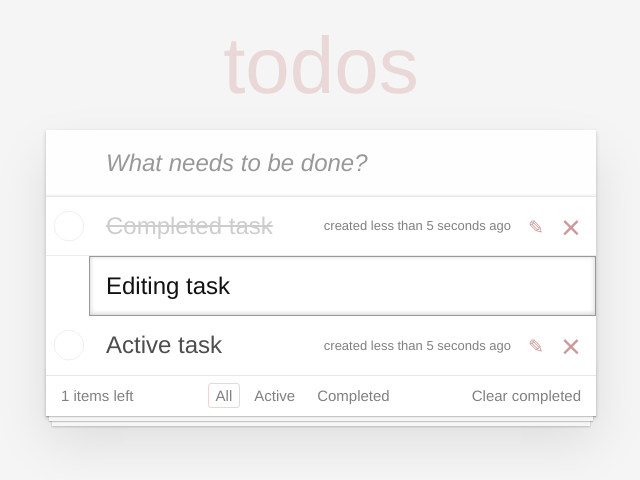
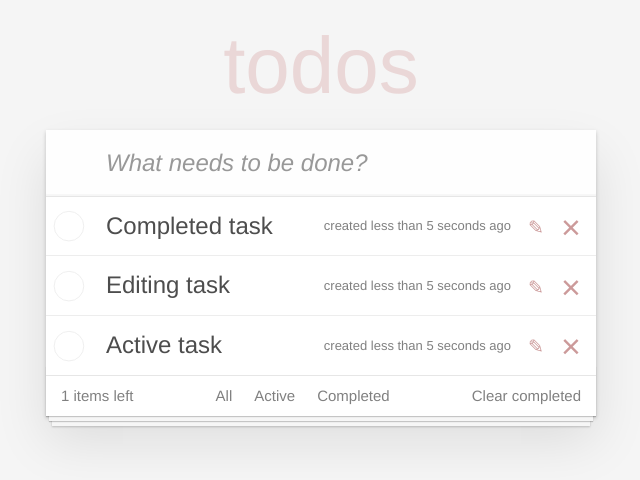
Before and after one commit to chepaksov/todo, a React (Create React App) app: page / in a window 1280 px wide. Shown: the top 480 px of the page, without its empty margins (319-959 px from the left). Built offline with nearby package versions, Linux system fonts and the light colour scheme.

Commit message:
фильтры добавляются, но не убираются, а список класс при нажатии на одну кнопку добавляется всем

```diff
--- a/src/components/App.js
+++ b/src/components/App.js
@@ -7,14 +7,14 @@ import Footer from "./Footer";
 const App = () => {
     const Form = () => {
         const todoData = [
-            {label: 'Completed task', id: 1, status: 'completed'},
-            {label: 'Editing task', id: 2, status: 'editing'},
-            {label: 'Active task', id: 3, status: 'active'},
+            {label: 'Completed task', id: 1},
+            {label: 'Editing task', id: 2},
+            {label: 'Active task', id: 3},
         ];
         const filterElem = [
-            {label: 'All', id: 1, selected: true},
-            {label: 'Active', id: 2, selected: false},
-            {label: 'Completed', id: 3, selected: false},
+            {label: 'All', id: 1},
+            {label: 'Active', id: 2},
+            {label: 'Completed', id: 3},
         ];
         return (
             <span>
--- a/src/components/Buttons/BtnIconDestroy.js
+++ /dev/null
@@ -1,6 +0,0 @@
-import React from 'react';
-
-const BtnIconDestroy = () => {
-    return <button className="icon icon-destroy"/>
-}
-export default BtnIconDestroy;
--- a/src/components/Buttons/BtnIconEdit.js
+++ /dev/null
@@ -1,6 +0,0 @@
-import React from 'react';
-
-const BtnIconEdit = () => {
-    return <button className="icon icon-edit"/>
-}
-export default BtnIconEdit;
--- a/src/components/Footer.js
+++ b/src/components/Footer.js
@@ -14,7 +14,7 @@ export default class Footer extends Component {
         });
         return (
             <footer className="footer">
-                <span className={"todo-count"}>1 items left</span>
+                <span className="todo-count">1 items left</span>
                 <ul className="filters">
                     {elementFilter}
                 </ul>
--- a/src/components/Task.js
+++ b/src/components/Task.js
@@ -1,18 +1,10 @@
 import React, {Component} from 'react';
-import BtnIconDestroy from "./Buttons/BtnIconDestroy";
-import BtnIconEdit from "./Buttons/BtnIconEdit";
 import {formatDistanceToNow} from 'date-fns';
 
 export default class Task extends Component {
-    onToggleClick = () => {
-        console.log(`Done: ${this.props.label}`);
-    }
-
     render() {
         const {label} = this.props;
         return (
-            <div className="view">
-                <input className="toggle" type="checkbox" onClick={this.onToggleClick}/>
                 <label>
                     <span className="description">{label}</span>
                     <span className="created">created {formatDistanceToNow(new Date(), {
@@ -20,9 +12,6 @@ export default class Task extends Component {
                         includeSeconds: true
                     })}</span>
                 </label>
-                <BtnIconEdit/>
-                <BtnIconDestroy/>
-            </div>
         )
     }
 }
--- a/src/components/TaskFilter.js
+++ b/src/components/TaskFilter.js
@@ -2,10 +2,19 @@ import React, {Component} from 'react';
 import classNames from "classnames";
 
 export default class TaskFilter extends Component {
+    state = {
+        selected: false
+    };
+    onToggleClick = () => {
+        this.setState({
+            selected: true
+        });
+    };
     render() {
-        const {selected, label} = this.props;
+        const {label} = this.props;
+       const  {selected} = this.state;
         return (
-            <button className={classNames({selected})}>{label}</button>
+            <button className={classNames({selected})} onClick={this.onToggleClick}>{label}</button>
         )
     }
 };
--- a/src/components/TaskList.js
+++ b/src/components/TaskList.js
@@ -1,24 +1,48 @@
 import React, {Component} from 'react';
 import Task from "./Task";
 import classNames from "classnames";
+import BtnIconEdit from "./Buttons/BtnIconEdit";
+import BtnIconDestroy from "./Buttons/BtnIconDestroy";
 
 export default class TaskList extends Component {
+    state = {
+        completed: false,
+        editing : false
+    };
+    onToggleClick = () => {
+        this.setState({
+            completed: true
+        });
+    };
+    onIconEditClick = () => {
+        this.setState({
+            editing: true
+        });
+    }
     render() {
+        const {completed , editing} = this.state;
         const {todos} = this.props;
         const elements = todos.map((item) => {
-            const {id, status, ...itemProps} = item;
-            const classes = classNames({
-                editing: item.status === 'editing',
-                completed: item.status === 'completed',
-            });
-            return (item.status === 'editing') ? (
-                <li key={id} className={classes}>
-                    <Task {...itemProps}/>
+            const {id, ...itemProps} = item;
+
+            return (editing) ? (
+                <li key={id} className={classNames({editing})}>
+                    <div className="view">
+                        <input className="toggle" type="checkbox" onClick={this.onToggleClick}/>
+                        <Task {...itemProps}/>
+                        <button className="icon icon-edit" onClick={this.onIconEditClick}  />
+                        <button className="icon icon-destroy"/>
+                    </div>
                     <input type="text" className="edit" defaultValue="Editing task"/>
                 </li>
             ) : (
-                <li key={id} className={classes}>
+                <li key={id} className={classNames({completed})}>
+                    <div className="view">
+                        <input className="toggle" type="checkbox" onClick={this.onToggleClick}/>
                     <Task {...itemProps}/>
+                        <button className="icon icon-edit" onClick={this.onIconEditClick}  />
+                        <button className="icon icon-destroy"/>
+                    </div>
                 </li>);
         });
         return (
```
